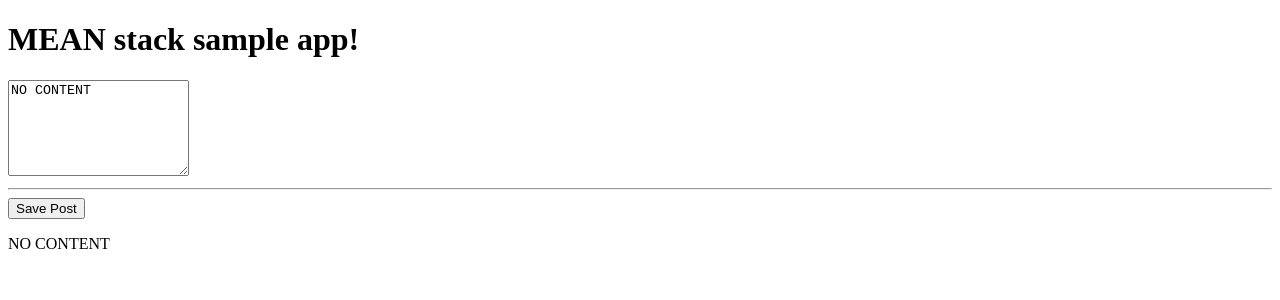
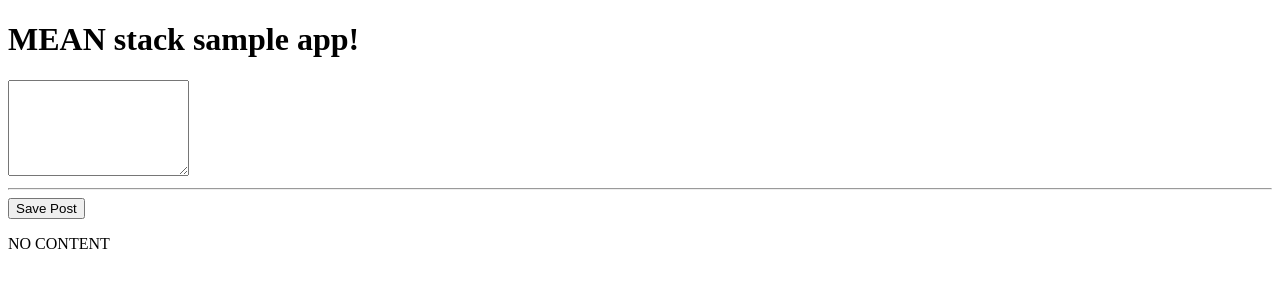
Before and after one commit to freddiemo/mean-stack-sample, an Angular app: page / in a window 1280 px wide. Shown: the top 300 px of the page. Built offline with nearby package versions, Linux system fonts and the light colour scheme.

Commit message:
getting user input

```diff
--- a/src/app/app.module.ts
+++ b/src/app/app.module.ts
@@ -1,5 +1,6 @@
 import { BrowserModule } from '@angular/platform-browser';
 import { NgModule } from '@angular/core';
+import { FormsModule } from '@angular/forms';
 
 import { AppComponent } from './app.component';
 import { PostCreateComponent } from './posts/post-create/post-create.component';
@@ -10,7 +11,8 @@
     PostCreateComponent
   ],
   imports: [
-    BrowserModule
+    BrowserModule,
+    FormsModule
   ],
   providers: [],
   bootstrap: [AppComponent]
--- a/src/app/posts/post-create/post-create.component.html
+++ b/src/app/posts/post-create/post-create.component.html
@@ -1,4 +1,4 @@
-<textarea rows="6" [value]="newPost"></textarea>
+<textarea rows="6" [(ngModel)]="enteredValue"></textarea>
 <hr>
 <button (click)="onAddPost()">Save Post</button>
 <p>{{ newPost }}</p>
--- a/src/app/posts/post-create/post-create.component.ts
+++ b/src/app/posts/post-create/post-create.component.ts
@@ -5,9 +5,10 @@
   templateUrl: './post-create.component.html',
 })
 export class PostCreateComponent {
+  enteredValue = '';
   newPost = 'NO CONTENT';
 
   onAddPost() {
-    this.newPost = 'The user\'s post';
+    this.newPost = this.enteredValue;
   }
 }
```
